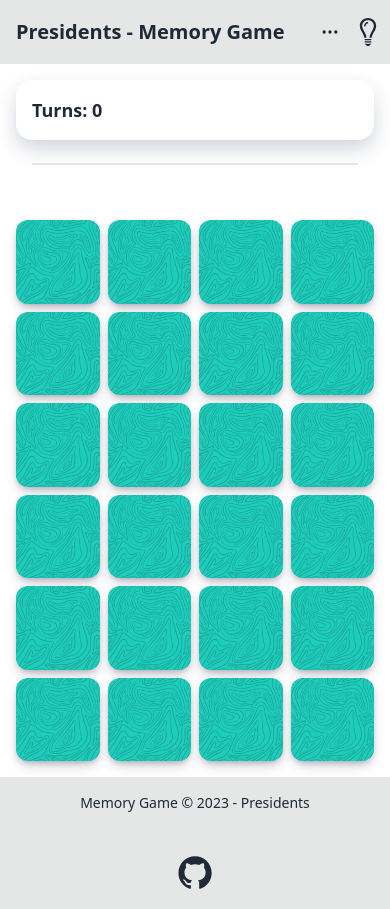
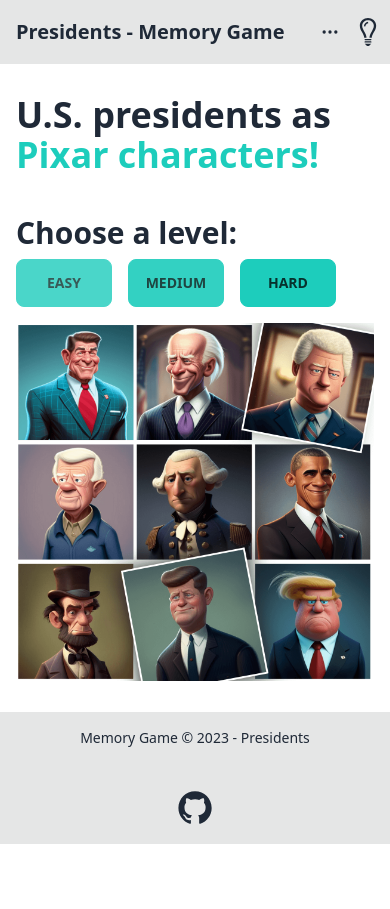
Before and after one commit to fm-anderson/memory-game, a React (Vite) app: page / in a window 390 px wide. After the commit the page ends 844 px from the top, so only its background shows below. Built offline with nearby package versions, Linux system fonts and the light colour scheme.

Commit message:
feature: intro page responsive

```diff
--- /dev/null
+++ b/src/components/Intro.jsx
@@ -0,0 +1,34 @@
+import { useAtom } from "jotai";
+import { themeAtom } from "../utils/atoms";
+import LevelSelector from "./LevelSelector";
+import gridLight from "/grid-light.png";
+import gridDark from "/grid-dark.png";
+
+function Intro() {
+  const [theme] = useAtom(themeAtom);
+
+  return (
+    <div className="mx-4 flex flex-col gap-4 md:flex-row">
+      <div className="flex flex-col justify-around">
+        <h1 className="mb-10 text-start text-4xl font-bold md:m-0  lg:text-7xl">
+          U.S. presidents as{" "}
+          <span className="text-accent">Pixar characters!</span>
+        </h1>
+        <div>
+          <h1 className="mb-2 text-start text-3xl font-bold md:mb-5 lg:text-6xl">
+            Choose a level:
+          </h1>
+          <LevelSelector />
+        </div>
+      </div>
+      <div className="lg:w-[80%] 2xl:w-[50%]">
+        <img
+          src={theme === "dark" ? gridDark : gridLight}
+          alt="presidents grid"
+        />
+      </div>
+    </div>
+  );
+}
+
+export default Intro;
--- /dev/null
+++ b/src/components/LevelSelector.jsx
@@ -0,0 +1,11 @@
+function LevelSelector() {
+  return (
+    <div className="flex flex-row justify-start gap-4">
+      <button className="btn btn-accent w-24 opacity-80 md:w-40">Easy</button>
+      <button className="btn btn-accent w-24 opacity-90 md:w-40">Medium</button>
+      <button className="btn btn-accent w-24 md:w-40">Hard</button>
+    </div>
+  );
+}
+
+export default LevelSelector;
--- a/src/routes/HomePage.jsx
+++ b/src/routes/HomePage.jsx
@@ -6,9 +6,10 @@
 import Navbar from "../components/Navbar";
 import Footer from "../components/Footer";
 import Counter from "../components/Counter";
+import Intro from "../components/Intro";
 
 function HomePage() {
-  const [level, setLevel] = useState("medium");
+  const [level, setLevel] = useState("");
   const [cards, setCards] = useState(randomCards(presidents, level));
 
   return (
@@ -16,12 +17,17 @@
       <Navbar />
 
       <main className="flex max-w-full flex-col-reverse md:flex-row lg:max-w-[90%]">
+        <Intro />
+        {level !== "" && (
+          <>
             <Game cards={cards} />
             <div className="m-4 gap-4 md:w-64">
               <Counter />
               <div className="divider m-4"></div>
               <Stack />
             </div>
+          </>
+        )}
       </main>
 
       <Footer />
```
Also changed, not shown: public/grid-dark.png (added), public/grid-light.png (added). Lines whose indentation alone changed are shown as unchanged.
